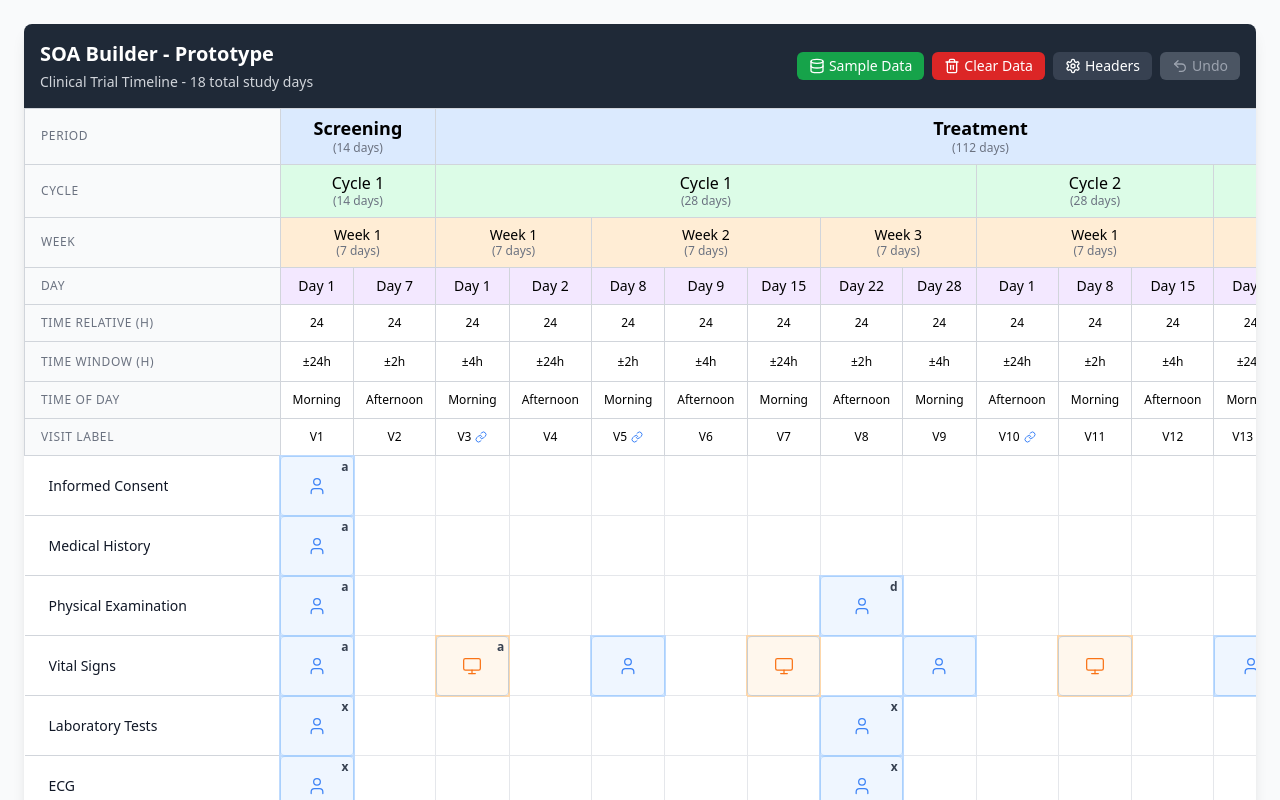
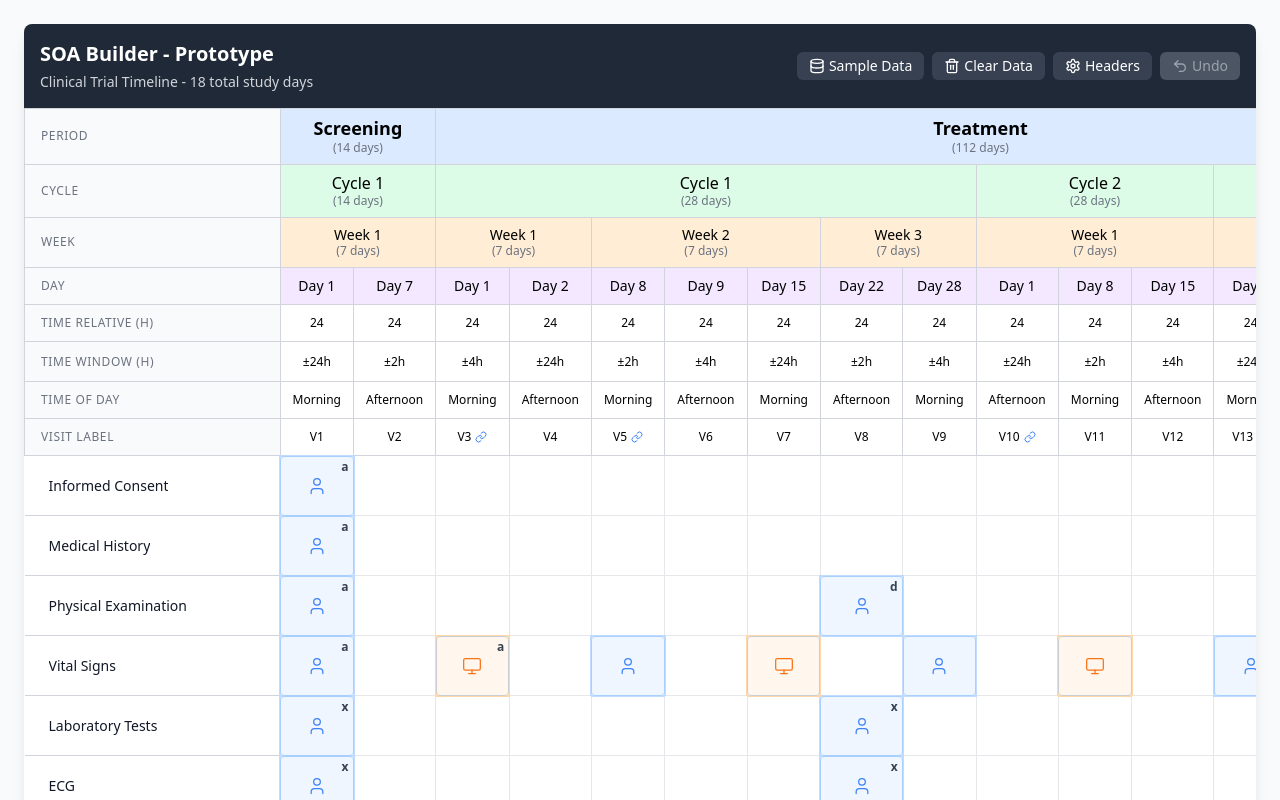
Before and after one commit to mmista/SOA_Table_Only_Pro, a React (Vite) app: page / in a window 1280 px wide. Shown: the top 800 px of the page. Built offline with nearby package versions, Linux system fonts and the light colour scheme.

Commit message:
Change Sample Data and Clear Data button colors to match Headers

```diff
--- a/src/components/molecules/TableHeader.tsx
+++ b/src/components/molecules/TableHeader.tsx
@@ -86,7 +86,7 @@ export const TableHeader: React.FC<TableHeaderProps> = ({
       <div className="flex items-center space-x-2">
         <button
           onClick={onLoadSampleData}
-          className="flex items-center space-x-1 px-3 py-1 rounded-md text-sm font-medium transition-colors bg-green-600 hover:bg-green-700 text-white"
+          className="flex items-center space-x-1 px-3 py-1 rounded-md text-sm font-medium transition-colors bg-gray-700 hover:bg-gray-600 text-white"
           title="Load Sample Data"
         >
           <Database className="w-4 h-4" />
@@ -95,7 +95,7 @@ export const TableHeader: React.FC<TableHeaderProps> = ({
 
         <button
           onClick={onClearData}
-          className="flex items-center space-x-1 px-3 py-1 rounded-md text-sm font-medium transition-colors bg-red-600 hover:bg-red-700 text-white"
+          className="flex items-center space-x-1 px-3 py-1 rounded-md text-sm font-medium transition-colors bg-gray-700 hover:bg-gray-600 text-white"
           title="Clear All Data"
         >
           <Trash2 className="w-4 h-4" />
```
